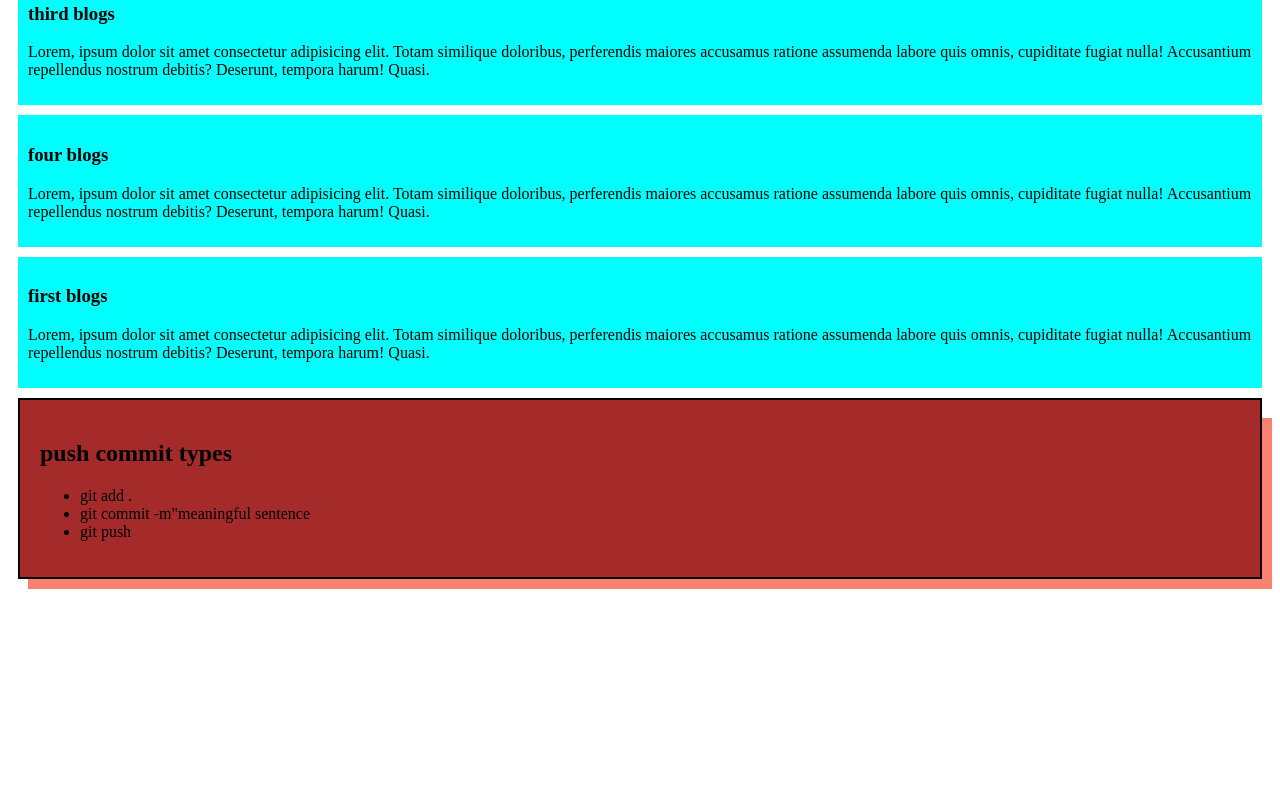
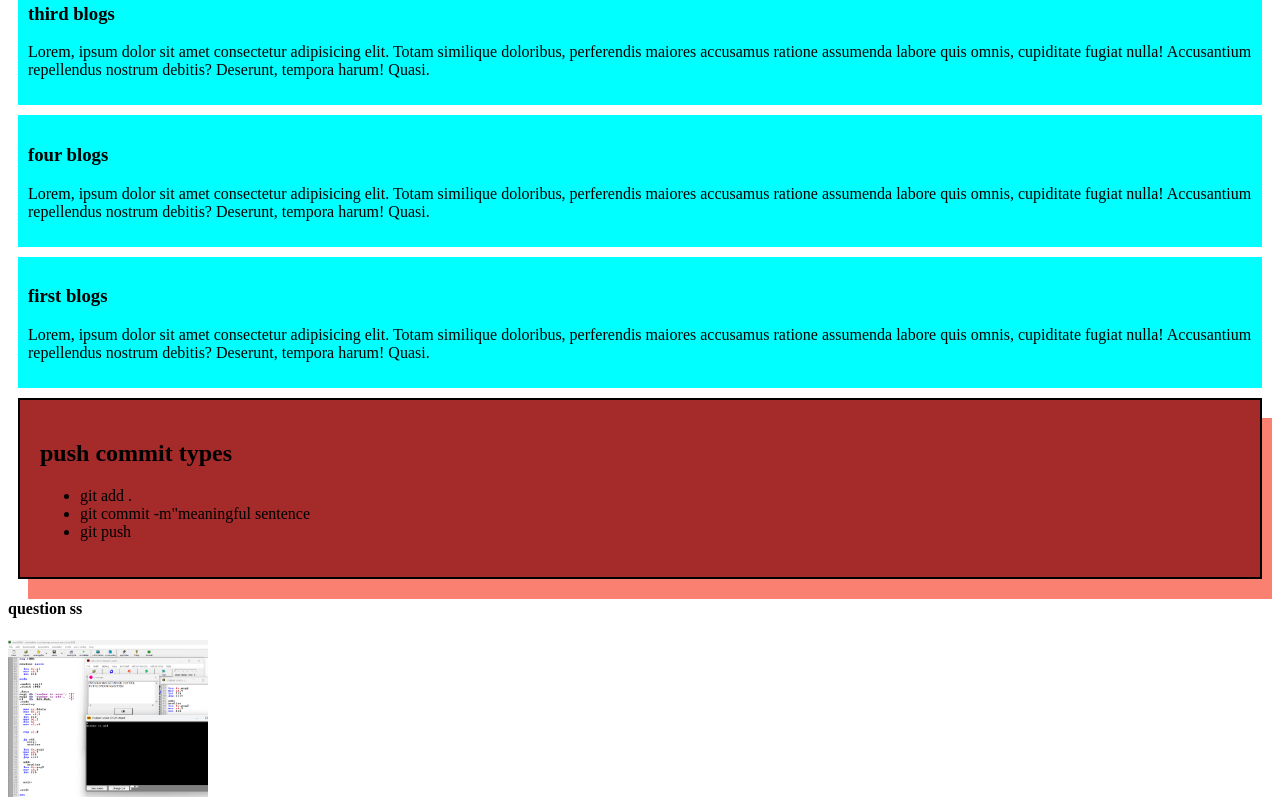
Before and after one commit to Sutradhar2071/my-simple-website, a plain HTML site: page index.html in a window 1280 px wide. Shown: the part 319-1128 px from the top of the page. Before the commit the page ends 908 px from the top, so only its background shows below. Drawn offline with Linux system fonts and the light colour scheme.

Commit message:
image ss

```diff
--- a/index.html
+++ b/index.html
@@ -32,6 +32,8 @@
             <li>git push</li>
         </ul>
     </div>
+    <h4>question ss</h4>
+    <img src="even odd.png" alt="">
 
 </body>
 </html>
--- a/style.css
+++ b/style.css
@@ -9,3 +9,7 @@ div{
     border: 2px solid;
     padding: 20px;
 }
+img{
+    width: 200px;
+    height: 200pxj;
+}
```
Also changed, not shown: even odd.png (added).
